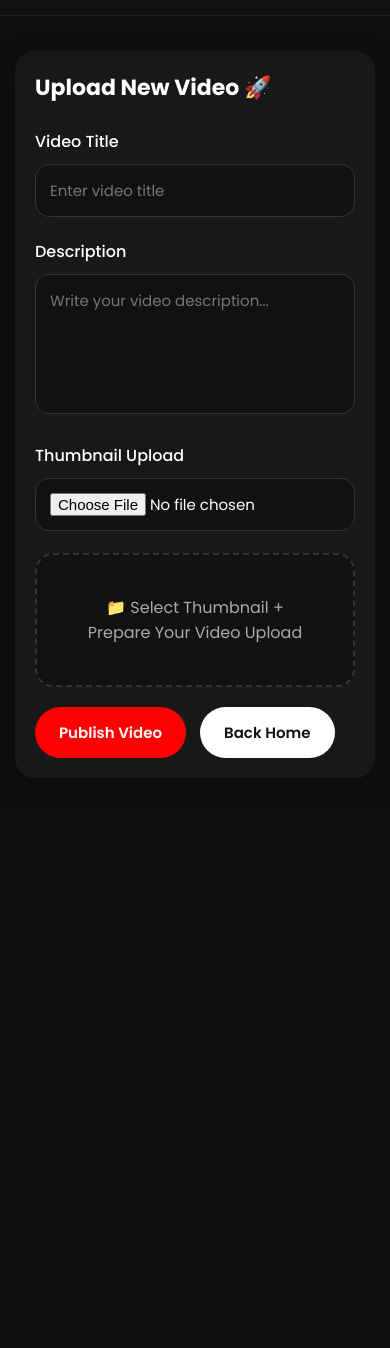
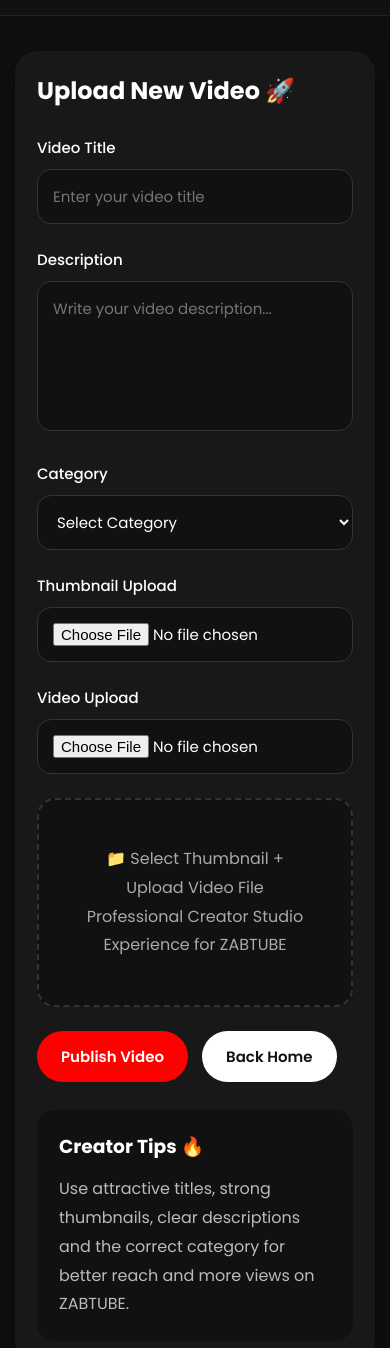
Before and after one commit to israjali5555-gif/ZabTube, a website: page upload.html in a window 390 px wide. Shown: the part 56-1404 px from the top of the page. Before the commit the page ends 869 px from the top, so only its background shows below. Drawn offline with Linux system fonts and the light colour scheme.

Commit message:
Update upload.html

```diff
--- a/upload.html
+++ b/upload.html
@@ -21,6 +21,9 @@ body{
 }
 
 header{
+  position:sticky;
+  top:0;
+  z-index:999;
   padding:18px;
   border-bottom:1px solid #222;
   display:flex;
@@ -43,38 +46,40 @@ header{
 }
 
 .container{
-  max-width:900px;
+  max-width:950px;
   margin:40px auto;
   padding:20px;
 }
 
 .upload-box{
   background:#181818;
-  border-radius:20px;
-  padding:30px;
-  box-shadow:0 10px 30px rgba(0,0,0,0.3);
+  border-radius:22px;
+  padding:32px;
+  box-shadow:0 10px 30px rgba(0,0,0,0.35);
 }
 
 .title{
-  font-size:28px;
+  font-size:30px;
   font-weight:700;
-  margin-bottom:25px;
+  margin-bottom:28px;
 }
 
 .form-group{
-  margin-bottom:22px;
+  margin-bottom:24px;
 }
 
 label{
   display:block;
   margin-bottom:10px;
   font-weight:500;
+  font-size:15px;
 }
 
 input,
-textarea{
+textarea,
+select{
   width:100%;
-  padding:14px;
+  padding:15px;
   border-radius:14px;
   border:1px solid #333;
   background:#111;
@@ -84,7 +89,7 @@ textarea{
 }
 
 textarea{
-  min-height:140px;
+  min-height:150px;
   resize:none;
 }
 
@@ -93,9 +98,10 @@ textarea{
   background:#111;
   border:2px dashed #333;
   border-radius:18px;
-  padding:40px;
+  padding:45px;
   text-align:center;
   color:#aaa;
+  line-height:1.8;
 }
 
 .btn{
@@ -121,15 +127,33 @@ textarea{
   display:flex;
   gap:14px;
   flex-wrap:wrap;
-  margin-top:20px;
+  margin-top:24px;
 }
 
 .success-box{
   margin-top:25px;
   background:#111;
+  border:1px solid #2d2d2d;
   padding:18px;
   border-radius:16px;
   display:none;
+  line-height:1.7;
+}
+
+.tips-box{
+  margin-top:28px;
+  background:#111;
+  border-radius:18px;
+  padding:22px;
+}
+
+.tips-box h3{
+  margin-bottom:14px;
+}
+
+.tips-box p{
+  color:#bbb;
+  line-height:1.8;
 }
 
 @media(max-width:768px){
@@ -139,11 +163,11 @@ textarea{
   }
 
   .upload-box{
-    padding:20px;
+    padding:22px;
   }
 
   .title{
-    font-size:22px;
+    font-size:24px;
   }
 }
 </style>
@@ -166,35 +190,82 @@ Upload New Video 🚀
 
 <div class="form-group">
 <label>Video Title</label>
-<input type="text" id="videoTitle" placeholder="Enter video title">
+<input
+type="text"
+id="videoTitle"
+placeholder="Enter your video title"
+/>
 </div>
 
 <div class="form-group">
 <label>Description</label>
-<textarea id="videoDesc" placeholder="Write your video description..."></textarea>
+<textarea
+id="videoDesc"
+placeholder="Write your video description..."
+></textarea>
+</div>
+
+<div class="form-group">
+<label>Category</label>
+<select id="videoCategory">
+  <option value="">Select Category</option>
+  <option>Music</option>
+  <option>Gaming</option>
+  <option>Movies</option>
+  <option>Education</option>
+  <option>Live</option>
+  <option>News</option>
+  <option>Shorts</option>
+</select>
 </div>
 
 <div class="form-group">
 <label>Thumbnail Upload</label>
-<input type="file">
+<input type="file" />
+</div>
+
+<div class="form-group">
+<label>Video Upload</label>
+<input type="file" />
 </div>
 
 <div class="upload-preview">
-📁 Select Thumbnail + Prepare Your Video Upload
+📁 Select Thumbnail + Upload Video File<br>
+Professional Creator Studio Experience for ZABTUBE
 </div>
 
 <div class="actions">
-<button class="btn publish-btn" onclick="publishVideo()">
+
+<button
+class="btn publish-btn"
+onclick="publishVideo()"
+>
 Publish Video
 </button>
 
-<button class="btn back-btn" onclick="window.location.href='index.html'">
+<button
+class="btn back-btn"
+onclick="window.location.href='index.html'"
+>
 Back Home
 </button>
+
 </div>
 
-<div class="success-box" id="successBox">
-✅ Your video has been published successfully on ZABTUBE!
+<div
+class="success-box"
+id="successBox"
+>
+✅ Your video has been published successfully on ZABTUBE!<br>
+Your audience will be notified soon 🔔
+</div>
+
+<div class="tips-box">
+<h3>Creator Tips 🔥</h3>
+
+<p>
+Use attractive titles, strong thumbnails, clear descriptions and the correct category for better reach and more views on ZABTUBE.
+</p>
 </div>
 
 </div>
@@ -202,11 +273,19 @@ Back Home
 
 <script>
 function publishVideo() {
-  const title = document.getElementById("videoTitle").value.trim();
-  const desc = document.getElementById("videoDesc").value.trim();
-  const successBox = document.getElementById("successBox");
+  const title =
+    document.getElementById("videoTitle").value.trim();
 
-  if (!title || !desc) {
+  const desc =
+    document.getElementById("videoDesc").value.trim();
+
+  const category =
+    document.getElementById("videoCategory").value;
+
+  const successBox =
+    document.getElementById("successBox");
+
+  if (!title || !desc || !category) {
     alert("Please fill all details");
     return;
   }
@@ -214,8 +293,8 @@ function publishVideo() {
   successBox.style.display = "block";
 
   setTimeout(() => {
-    window.location.href = "index.html";
-  }, 2000);
+    window.location.href = "channel.html";
+  }, 2500);
 }
 </script>
 
```
